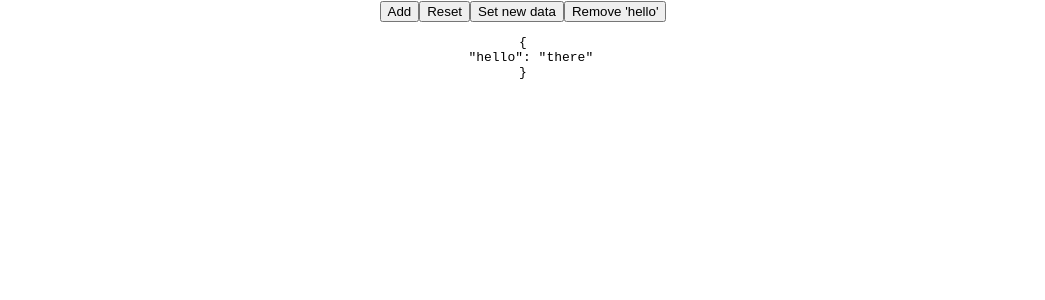
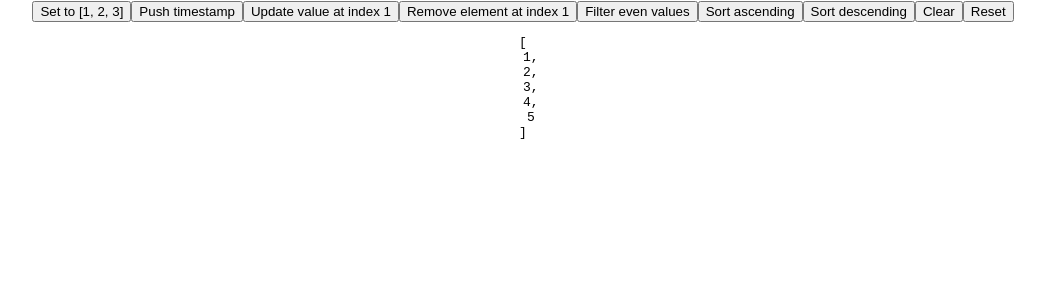
Before and after one commit to LonelyFellas/darwish-react-hooks, a React (Create React App) app: page / in a window 1280 px wide. Shown: the top 300 px of the page, without its empty margins (117-1162 px from the left). Built offline with nearby package versions, Linux system fonts and the light colour scheme.

Commit message:
add useList hook

```diff
--- a/src/App.tsx
+++ b/src/App.tsx
@@ -14,11 +14,12 @@ import './App.css';
 // import UseToggleDemo from './hooks/useToggle/UseToggle.demo';
 // import UseSetStateDemo from './hooks/useSetState/UseSetState.demo';
 import UseMapDemo from './hooks/useMap/UseMap.demo';
+import UseListDemo from './hooks/useList/UseList.demo';
 function App() {
 
   return (
     <div className="App">
-      <UseMapDemo />
+      <UseListDemo />
     </div>
   );
 }
--- /dev/null
+++ b/src/hooks/useList/UseList.demo.tsx
@@ -0,0 +1,42 @@
+import useList from '.';
+
+const UseListDemo = () => {
+  const [
+    list,
+    {
+      set,
+      push,
+      updateAt,
+      insertAt,
+      update,
+      updateFirst,
+      upsert,
+      sort,
+      filter,
+      removeAt,
+      clear,
+      reset,
+    },
+  ] = useList([1, 2, 3, 4, 5]);
+
+  return (
+    <div>
+      <button onClick={() => set([1, 2, 3])}>Set to [1, 2, 3]</button>
+      <button onClick={() => push(Date.now())}>Push timestamp</button>
+      <button onClick={() => updateAt(1, Date.now())}>
+        Update value at index 1
+      </button>
+      <button onClick={() => removeAt(1)}>Remove element at index 1</button>
+      <button onClick={() => filter((item) => item % 2 === 0)}>
+        Filter even values
+      </button>
+      <button onClick={() => sort((a, b) => a - b)}>Sort ascending</button>
+      <button onClick={() => sort((a, b) => b - a)}>Sort descending</button>
+      <button onClick={clear}>Clear</button>
+      <button onClick={reset}>Reset</button>
+      <pre>{JSON.stringify(list, null, 2)}</pre>
+    </div>
+  );
+};
+
+export default UseListDemo;
--- /dev/null
+++ b/src/hooks/useList/index.ts
@@ -0,0 +1,97 @@
+import { useMemo, useState } from 'react';
+import cloneDeep from '../../functions/cloneDeep';
+
+type IUseListUtil<T> = {
+  set: (value: T[]) => void;
+  push: (value: any) => void;
+  updateAt: (index: number, value: any) => void;
+  insertAt: () => void;
+  update: () => void;
+  updateFirst: () => void;
+  upsert: () => void;
+  sort: (callbackFn: (a: T, b: T) => number) => void;
+  filter: (
+    callbackFn: (value: T, index?: number, array?: T[]) => boolean,
+    thisArg?: any
+  ) => void;
+  removeAt: (index: number) => void;
+  clear: () => void;
+  reset: () => void;
+};
+
+function useList<T>(initialNumber: T[]): [T[], IUseListUtil<T>] {
+  const [state, setState] = useState(initialNumber);
+
+  const utils = useMemo(() => {
+    const set = (newState: T[]) => {
+      setState(newState);
+    };
+
+    const push = (pushValue: any) => {
+      setState((prev) => {
+        const cloneData = cloneDeep(prev);
+        cloneData.push(pushValue);
+        return cloneData;
+      });
+    };
+    const updateAt = (index: number, updateValue: any) => {
+      setState((prev) => {
+        prev.splice(index, 1, updateValue);
+        return prev;
+      });
+    };
+
+    const insertAt = () => {};
+
+    const update = () => {};
+
+    const updateFirst = () => {};
+
+    const upsert = () => {};
+
+    const sort = (callbackFn: (a: T, b: T) => number) => {
+      setState((prev) => prev.sort(callbackFn));
+    };
+
+    const filter = (
+      callbackFn: (value: T, index?: number, array?: T[]) => boolean
+    ) => {
+      setState((prev) => prev.filter(callbackFn));
+    };
+
+    const removeAt = (index: number) => {
+      setState((prev) => {
+        const cloneData = cloneDeep(prev)
+        cloneData.splice(index, index + 1);
+        return cloneData;
+      });
+    };
+
+    const clear = () => {
+      setState([]);
+    };
+
+    const reset = () => {
+      setState(initialNumber);
+    };
+
+    return {
+      set,
+      push,
+      updateAt,
+      insertAt,
+      update,
+      updateFirst,
+      upsert,
+      sort,
+      filter,
+      removeAt,
+      clear,
+      reset,
+    };
+  }, []);
+
+  return [state, utils];
+}
+
+export default useList;
--- a/src/hooks/useMap/index.ts
+++ b/src/hooks/useMap/index.ts
@@ -16,7 +16,7 @@ const useMap = <T extends object = any>(defaultMapValue: T = {} as T) => {
     };
 
     const setAll = <U extends T>(allValue: U) => {
-      setMapState((prev) => ({ ...prev, ...allValue }));
+      setMapState(allValue);
     };
 
     const remove = <K extends keyof T>(removeValue: K) => {
@@ -31,7 +31,6 @@ const useMap = <T extends object = any>(defaultMapValue: T = {} as T) => {
     };
 
     return {
-      get: React.useCallback((key: keyof T) => mapState[key], []),
       set,
       setAll,
       remove,
@@ -39,7 +38,12 @@ const useMap = <T extends object = any>(defaultMapValue: T = {} as T) => {
     };
   }, []);
 
-  return [mapState, actions] as const;
+  const utils = {
+    get: React.useCallback((key: keyof T) => mapState[key], []),
+    ...actions
+  }
+
+  return [mapState, utils] as const;
 };
 
 export default useMap;
```
